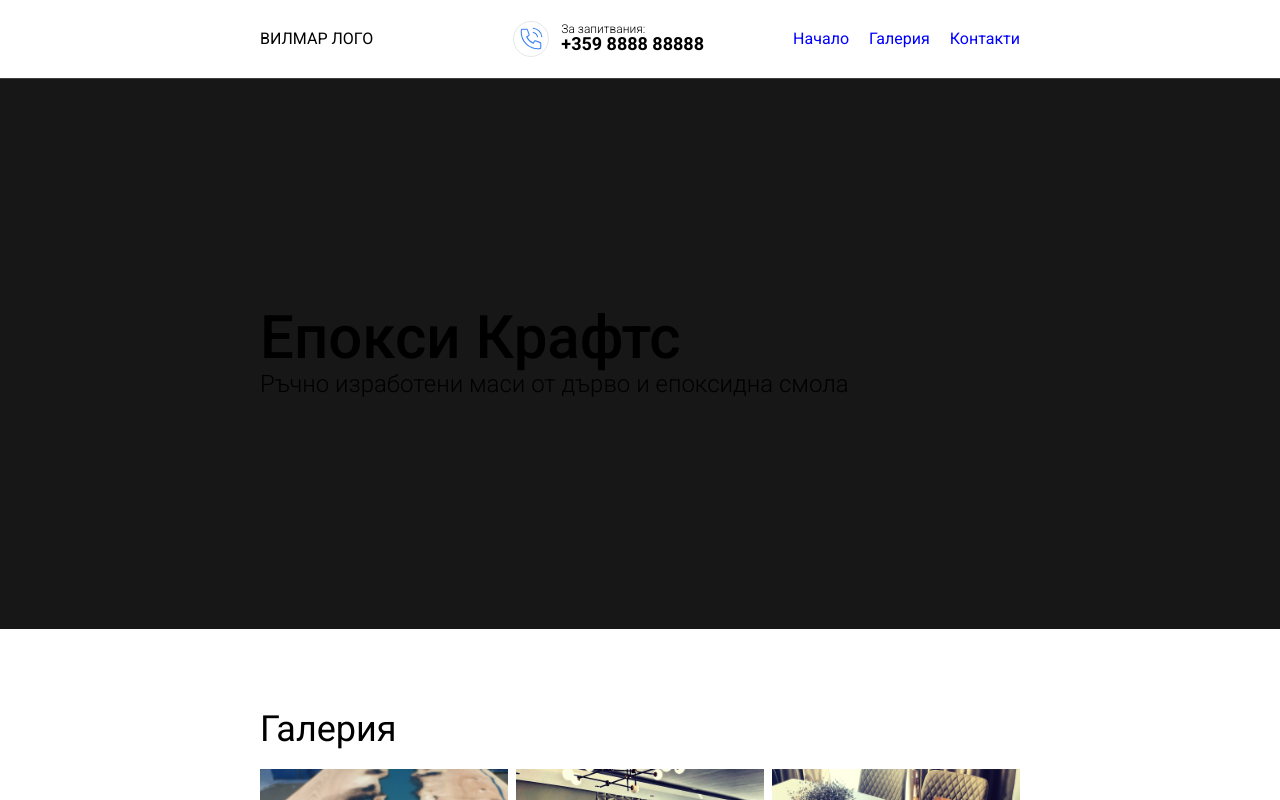
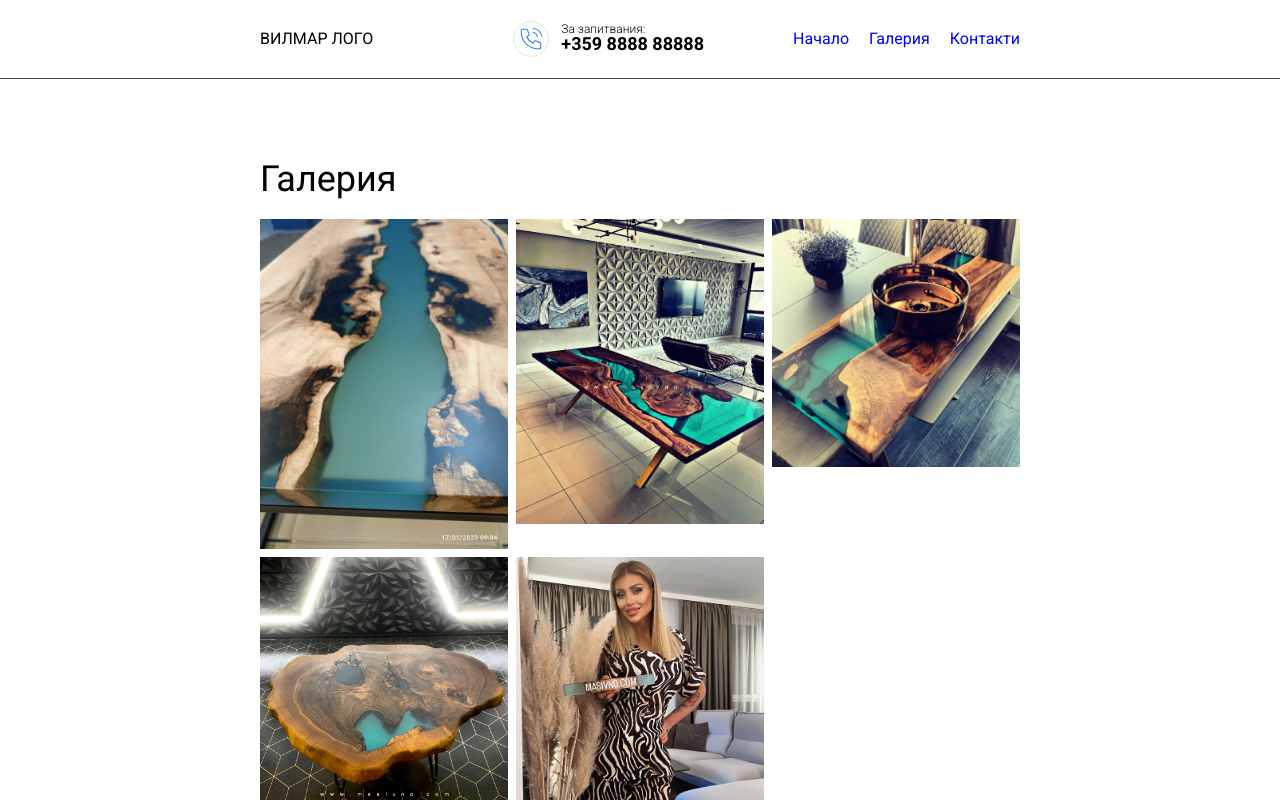
Before and after one commit to HladenRazum/next-epoxy-craft, a Next.js app: page / in a window 1280 px wide. Shown: the top 800 px of the page. Built offline with nearby package versions, Linux system fonts and the light colour scheme.

Commit message:
tested firebase Storage for handling images

```diff
--- a/app/gallery/page.tsx
+++ b/app/gallery/page.tsx
@@ -1,6 +1,5 @@
 import type { Metadata } from "next";
 import Head from "next/head";
-import getData from "@/lib/firebase";
 
 export const metadata: Metadata = {
   title: "Epoxy Crafts | Gallery",
@@ -8,8 +7,6 @@ export const metadata: Metadata = {
 };
 
 export default async function GalleryPage() {
-  // getData();
-
   return (
     <>
       <Head>
--- a/app/page.tsx
+++ b/app/page.tsx
@@ -5,7 +5,7 @@ import IntroSection from "@/components/organisms/IntroSection";
 export default function Home() {
   return (
     <>
-      <IntroSection />
+      {/* <IntroSection /> */}
       <GallerySection />
       <Footer />
     </>
--- a/components/molecules/Gallery.tsx
+++ b/components/molecules/Gallery.tsx
@@ -1,20 +1,39 @@
 import Image from "next/image";
 
-const IMAGES = [{
+const IMAGES = [
+  {
     id: 1,
     src: "/assets/product-images/1.jpg",
-   alt: 'alt 1',
-}, {
+    alt: "alt 1",
+  },
+  {
     id: 2,
     src: "/assets/product-images/2.jpeg",
-   alt: 'alt 2',
-}, {
+    alt: "alt 2",
+  },
+  {
     id: 3,
     src: "/assets/product-images/3.jpg",
-   alt: 'alt 3',
-}];
-
+    alt: "alt 3",
+  },
+  {
+    id: 4,
+    src: "/assets/product-images/4.jpeg",
+    alt: "alt 4",
+  },
+  {
+    id: 5,
+    src: "/assets/product-images/5.jpeg",
+    alt: "alt 5",
+  },
+];
 
 export default function Gallery() {
-   return <ul className="grid grid-cols-1 gap-2 sm:grid-cols-2 md:grid-cols-3">{IMAGES.map(({ id, src, alt }) => (<Image width={600} height={800} key={id} src={src} alt={alt} />))}</ul>;
+  return (
+    <ul className="grid grid-cols-1 gap-2 sm:grid-cols-2 md:grid-cols-3">
+      {IMAGES.map(({ id, src, alt }) => (
+        <Image width={600} height={800} key={id} src={src} alt={alt} />
+      ))}
+    </ul>
+  );
 }
--- a/components/organisms/GallerySection.tsx
+++ b/components/organisms/GallerySection.tsx
@@ -1,8 +1,10 @@
 import Gallery from "../molecules/Gallery";
 
 export default function GallerySection() {
-   return <section className="wrapper py-20">
+  return (
+    <section className="wrapper py-20">
       <h2 className="text-4xl mb-5">Галерия</h2>
       <Gallery />
-   </section>;
+    </section>
+  );
 }
--- a/lib/firebase.ts
+++ b/lib/firebase.ts
@@ -1,5 +1,6 @@
 // Import the functions you need from the SDKs you need
 import { initializeApp } from "firebase/app";
+import { getStorage, ref } from "firebase/storage";
 import {
   collection,
   getDocs,
@@ -27,6 +28,7 @@ const firebaseConfig = {
 // Initialize Firebase
 const app = initializeApp(firebaseConfig);
 const db = getFirestore(app);
+const storage = getStorage(app);
 
 // const analytics = getAnalytics(app);
 
@@ -41,4 +43,7 @@ export default async function getData() {
   //     // doc.data() is never undefined for query doc snapshots
   //     console.log(doc.id, " => ", doc.data());
   //   });
+
+  const imagesRef = ref(storage, "images/1.jpg");
+  console.log(imagesRef);
 }
--- a/next.config.js
+++ b/next.config.js
@@ -1,4 +1,16 @@
 /** @type {import('next').NextConfig} */
-const nextConfig = {}
+const nextConfig = {
+  images: {
+    remotePatterns: [
+      {
+        protocol: "https",
+        hostname: "assets.example.com",
+        port: "",
+        pathname: "/account123/**",
+      },
+    ],
+    domains: ["firebasestorage.googleapis.com"],
+  },
+};
 
-module.exports = nextConfig
+module.exports = nextConfig;
```
Lines whose indentation alone changed are shown as unchanged.
